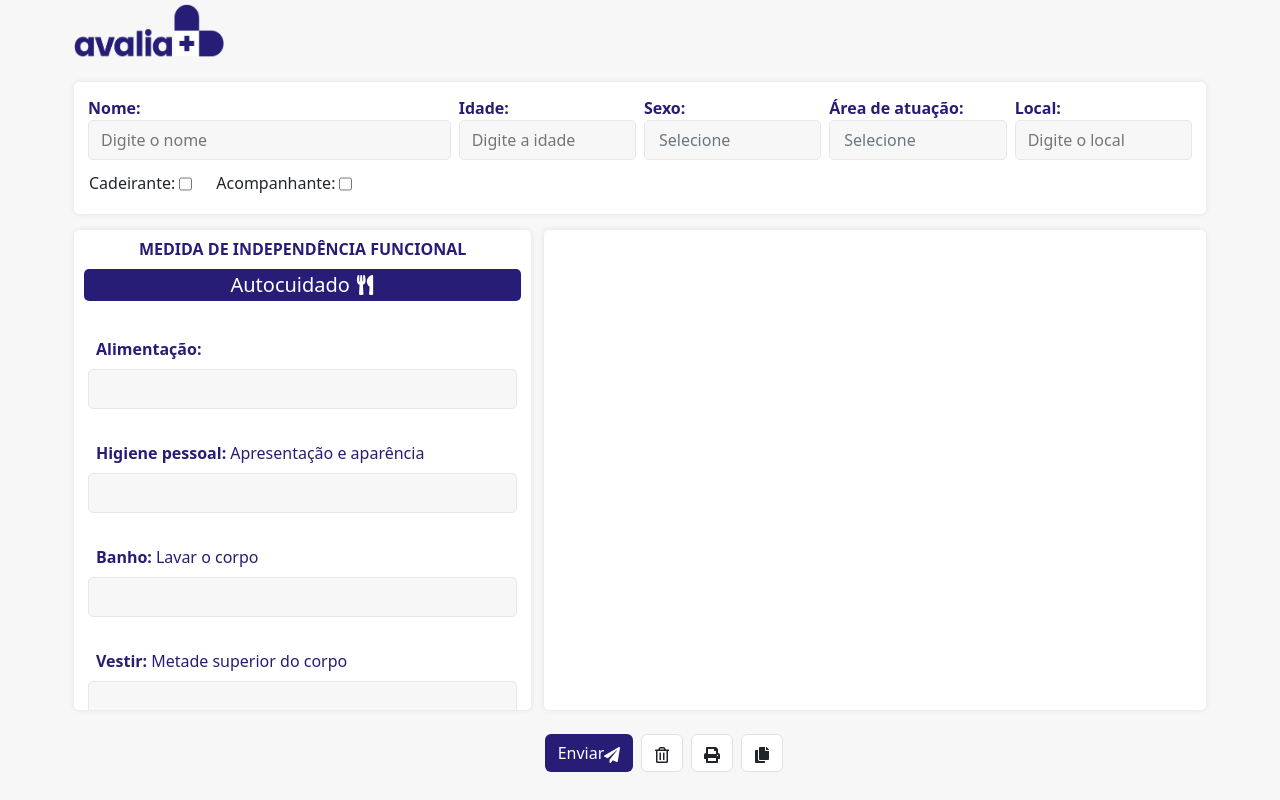
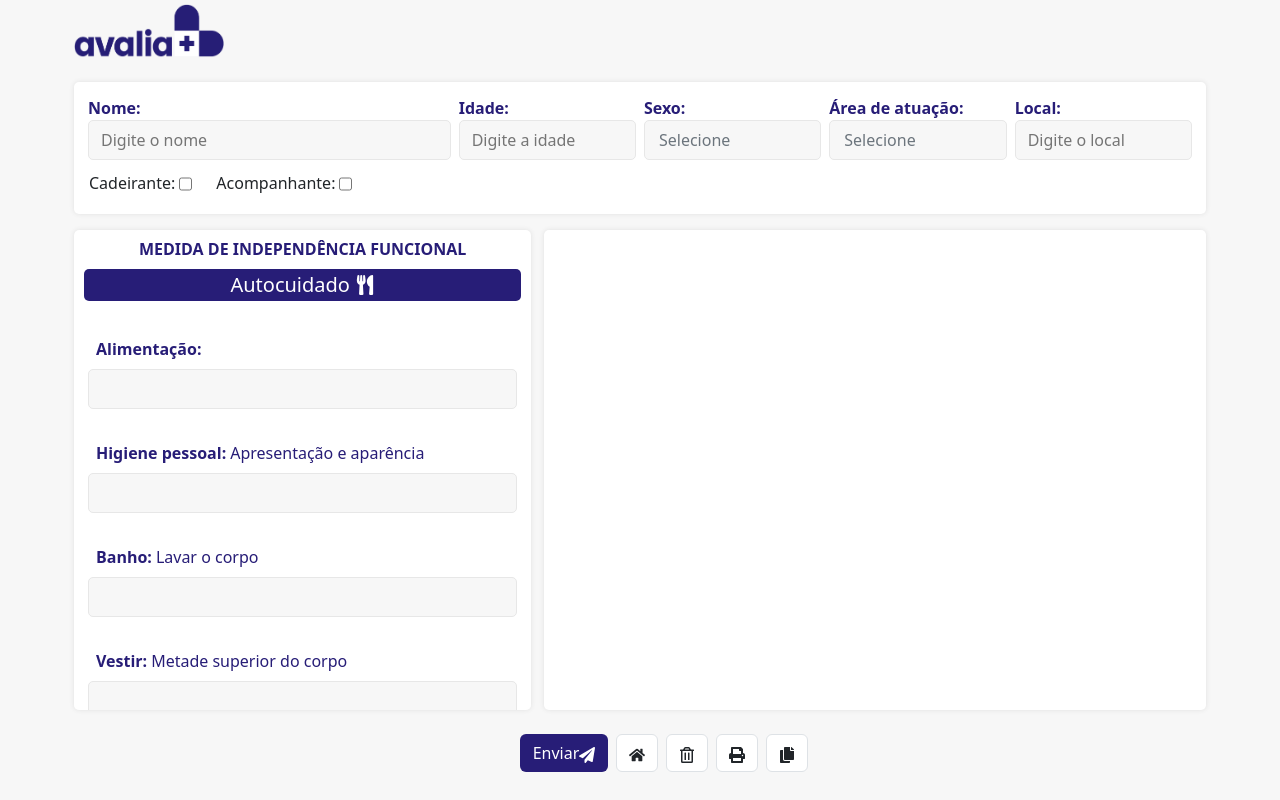
Before and after one commit to KelvinHarlan/mif, a Next.js app: page /home in a window 1280 px wide. Built offline with nearby package versions, Linux system fonts and the light colour scheme.

Commit message:
.asdiu82

```diff
--- a/src/app/home/page.jsx
+++ b/src/app/home/page.jsx
@@ -7,6 +7,7 @@ import { useRef, useState } from "react";
 import {
   FaCommentDots,
   FaCopy,
+  FaHome,
   FaPaperPlane,
   FaPrint,
   FaPuzzlePiece,
@@ -42,6 +43,7 @@ import {
 } from "./components/data";
 import "./components/homeStyle.css";
 import ResultPdf from "./components/resultPdf";
+import { useRouter } from "next/navigation";
 
 const index = () => {
   //Variables
@@ -179,6 +181,13 @@ const index = () => {
     setAcompanhante(!acompanhante);
   };
 
+  //Home
+  const router = useRouter();
+  const handleHome = () => {
+    router.push("/assessment");
+    toast.success("Sucesso!");
+  };
+
   //Handle Clear
   const clear = () => {
     setNome("");
@@ -243,7 +252,7 @@ const index = () => {
     const contentToPrint = document.getElementById("content-print");
     if (contentToPrint) {
       const content = contentToPrint.innerHTML;
-      const printWindow = window.open("", "_blank");
+      const printWindow = window.open("AvaliaMais", "_blank");
       printWindow.document.open();
       printWindow.document.write(`
         <html>
@@ -678,7 +687,13 @@ const index = () => {
               <FaPaperPlane />
             </i>
           </button>
-
+          <button
+            onClick={handleHome}
+            style={{ backgroundColor: "#271d77" }}
+            className="btn border bg-white"
+          >
+            <FaHome />
+          </button>
           <button
             onClick={handleClosedModal}
             style={{ backgroundColor: "#271d77" }}
```
Also changed, not shown: src/app/ihopc/page.jsx (+20 -4 lines).
